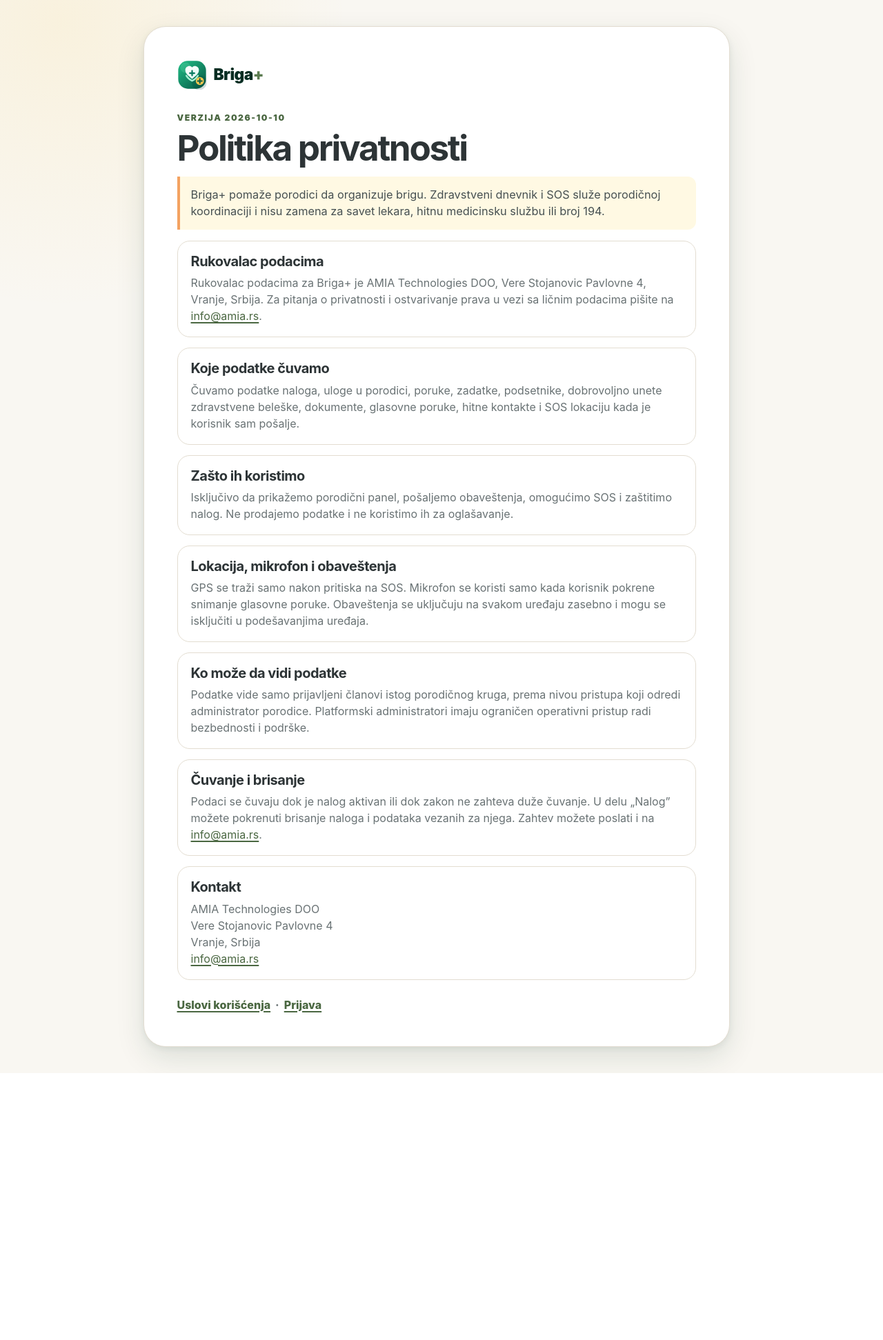
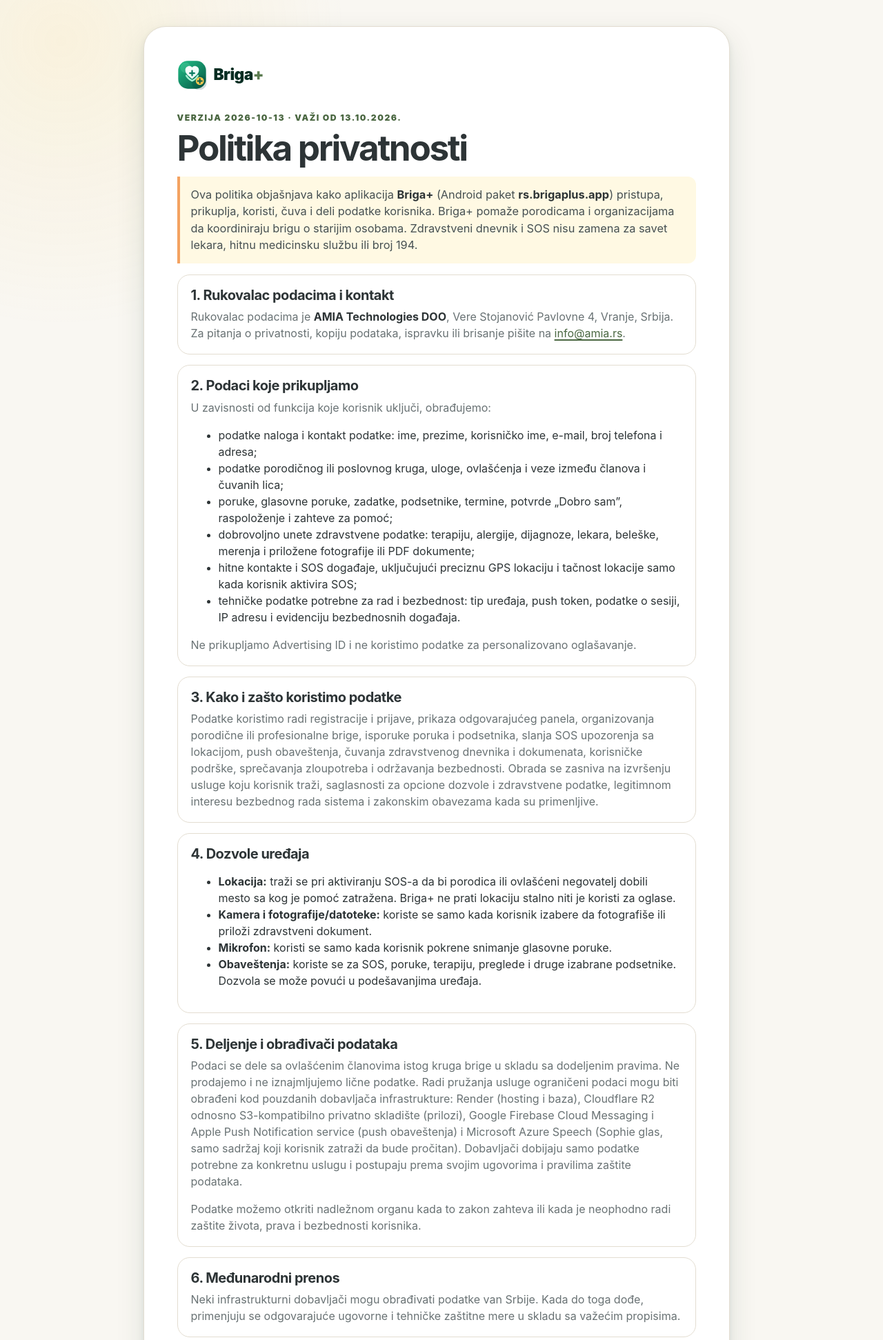
Before and after one commit to angro-scraper/briga-plus, a Django app: page /politika-privatnosti/ in a window 1280 px wide. Shown: the top 1943 px of the page at 69% size. Before the commit the page ends 1556 px from the top, so only its background shows below. Run offline with Django 5.2, Linux system fonts and the light colour scheme.

Commit message:
Expand Google Play privacy policy

```diff
--- a/templates/privacy_policy.html
+++ b/templates/privacy_policy.html
@@ -1,18 +1,24 @@
 <!doctype html>
 <html lang="sr-Latn">
 <head><meta charset="utf-8"><meta name="viewport" content="width=device-width,initial-scale=1"><meta name="theme-color" content="#0d553d">
+  <meta name="robots" content="index,follow"><meta name="description" content="Politika privatnosti aplikacije Briga+ (rs.brigaplus.app), operatera AMIA Technologies DOO.">
+  <link rel="canonical" href="https://briga-plus.onrender.com/politika-privatnosti/">
   <link rel="stylesheet" href="/static/briga-v2.css?v=20261010a"><title>Politika privatnosti | Briga+</title></head>
 <body class="legal-page"><main class="legal-shell">
   <a class="brand legal-brand" href="/"><span class="brand-mark"><img src="/static/briga-mark.svg" alt=""></span><span class="brand-word">Briga<span class="brand-plus">+</span></span></a>
-  <p class="eyebrow">VERZIJA {{ policy_version }}</p><h1>Politika privatnosti</h1>
-  <p class="legal-lead">Briga+ pomaže porodici da organizuje brigu. Zdravstveni dnevnik i SOS služe porodičnoj koordinaciji i nisu zamena za savet lekara, hitnu medicinsku službu ili broj 194.</p>
-  <section><h2>Rukovalac podacima</h2><p>Rukovalac podacima za Briga+ je AMIA Technologies DOO, Vere Stojanovic Pavlovne 4, Vranje, Srbija. Za pitanja o privatnosti i ostvarivanje prava u vezi sa ličnim podacima pišite na <a href="mailto:info@amia.rs">info@amia.rs</a>.</p></section>
-  <section><h2>Koje podatke čuvamo</h2><p>Čuvamo podatke naloga, uloge u porodici, poruke, zadatke, podsetnike, dobrovoljno unete zdravstvene beleške, dokumente, glasovne poruke, hitne kontakte i SOS lokaciju kada je korisnik sam pošalje.</p></section>
-  <section><h2>Zašto ih koristimo</h2><p>Isključivo da prikažemo porodični panel, pošaljemo obaveštenja, omogućimo SOS i zaštitimo nalog. Ne prodajemo podatke i ne koristimo ih za oglašavanje.</p></section>
-  <section><h2>Lokacija, mikrofon i obaveštenja</h2><p>GPS se traži samo nakon pritiska na SOS. Mikrofon se koristi samo kada korisnik pokrene snimanje glasovne poruke. Obaveštenja se uključuju na svakom uređaju zasebno i mogu se isključiti u podešavanjima uređaja.</p></section>
-  <section><h2>Ko može da vidi podatke</h2><p>Podatke vide samo prijavljeni članovi istog porodičnog kruga, prema nivou pristupa koji odredi administrator porodice. Platformski administratori imaju ograničen operativni pristup radi bezbednosti i podrške.</p></section>
-  <section><h2>Čuvanje i brisanje</h2><p>Podaci se čuvaju dok je nalog aktivan ili dok zakon ne zahteva duže čuvanje. U delu „Nalog” možete pokrenuti brisanje naloga i podataka vezanih za njega. Zahtev možete poslati i na <a href="mailto:info@amia.rs">info@amia.rs</a>.</p></section>
-  <section><h2>Kontakt</h2><p>AMIA Technologies DOO<br>Vere Stojanovic Pavlovne 4<br>Vranje, Srbija<br><a href="mailto:info@amia.rs">info@amia.rs</a></p></section>
+  <p class="eyebrow">VERZIJA {{ policy_version }} · VAŽI OD 13.10.2026.</p><h1>Politika privatnosti</h1>
+  <p class="legal-lead">Ova politika objašnjava kako aplikacija <strong>Briga+</strong> (Android paket <strong>rs.brigaplus.app</strong>) pristupa, prikuplja, koristi, čuva i deli podatke korisnika. Briga+ pomaže porodicama i organizacijama da koordiniraju brigu o starijim osobama. Zdravstveni dnevnik i SOS nisu zamena za savet lekara, hitnu medicinsku službu ili broj 194.</p>
+  <section><h2>1. Rukovalac podacima i kontakt</h2><p>Rukovalac podacima je <strong>AMIA Technologies DOO</strong>, Vere Stojanović Pavlovne 4, Vranje, Srbija. Za pitanja o privatnosti, kopiju podataka, ispravku ili brisanje pišite na <a href="mailto:info@amia.rs">info@amia.rs</a>.</p></section>
+  <section><h2>2. Podaci koje prikupljamo</h2><p>U zavisnosti od funkcija koje korisnik uključi, obrađujemo:</p><ul><li>podatke naloga i kontakt podatke: ime, prezime, korisničko ime, e-mail, broj telefona i adresa;</li><li>podatke porodičnog ili poslovnog kruga, uloge, ovlašćenja i veze između članova i čuvanih lica;</li><li>poruke, glasovne poruke, zadatke, podsetnike, termine, potvrde „Dobro sam”, raspoloženje i zahteve za pomoć;</li><li>dobrovoljno unete zdravstvene podatke: terapiju, alergije, dijagnoze, lekara, beleške, merenja i priložene fotografije ili PDF dokumente;</li><li>hitne kontakte i SOS događaje, uključujući preciznu GPS lokaciju i tačnost lokacije samo kada korisnik aktivira SOS;</li><li>tehničke podatke potrebne za rad i bezbednost: tip uređaja, push token, podatke o sesiji, IP adresu i evidenciju bezbednosnih događaja.</li></ul><p>Ne prikupljamo Advertising ID i ne koristimo podatke za personalizovano oglašavanje.</p></section>
+  <section><h2>3. Kako i zašto koristimo podatke</h2><p>Podatke koristimo radi registracije i prijave, prikaza odgovarajućeg panela, organizovanja porodične ili profesionalne brige, isporuke poruka i podsetnika, slanja SOS upozorenja sa lokacijom, push obaveštenja, čuvanja zdravstvenog dnevnika i dokumenata, korisničke podrške, sprečavanja zloupotreba i održavanja bezbednosti. Obrada se zasniva na izvršenju usluge koju korisnik traži, saglasnosti za opcione dozvole i zdravstvene podatke, legitimnom interesu bezbednog rada sistema i zakonskim obavezama kada su primenljive.</p></section>
+  <section><h2>4. Dozvole uređaja</h2><ul><li><strong>Lokacija:</strong> traži se pri aktiviranju SOS-a da bi porodica ili ovlašćeni negovatelj dobili mesto sa kog je pomoć zatražena. Briga+ ne prati lokaciju stalno niti je koristi za oglase.</li><li><strong>Kamera i fotografije/datoteke:</strong> koriste se samo kada korisnik izabere da fotografiše ili priloži zdravstveni dokument.</li><li><strong>Mikrofon:</strong> koristi se samo kada korisnik pokrene snimanje glasovne poruke.</li><li><strong>Obaveštenja:</strong> koriste se za SOS, poruke, terapiju, preglede i druge izabrane podsetnike. Dozvola se može povući u podešavanjima uređaja.</li></ul></section>
+  <section><h2>5. Deljenje i obrađivači podataka</h2><p>Podaci se dele sa ovlašćenim članovima istog kruga brige u skladu sa dodeljenim pravima. Ne prodajemo i ne iznajmljujemo lične podatke. Radi pružanja usluge ograničeni podaci mogu biti obrađeni kod pouzdanih dobavljača infrastrukture: Render (hosting i baza), Cloudflare R2 odnosno S3-kompatibilno privatno skladište (prilozi), Google Firebase Cloud Messaging i Apple Push Notification service (push obaveštenja) i Microsoft Azure Speech (Sophie glas, samo sadržaj koji korisnik zatraži da bude pročitan). Dobavljači dobijaju samo podatke potrebne za konkretnu uslugu i postupaju prema svojim ugovorima i pravilima zaštite podataka.</p><p>Podatke možemo otkriti nadležnom organu kada to zakon zahteva ili kada je neophodno radi zaštite života, prava i bezbednosti korisnika.</p></section>
+  <section><h2>6. Međunarodni prenos</h2><p>Neki infrastrukturni dobavljači mogu obrađivati podatke van Srbije. Kada do toga dođe, primenjuju se odgovarajuće ugovorne i tehničke zaštitne mere u skladu sa važećim propisima.</p></section>
+  <section><h2>7. Čuvanje i bezbednost</h2><p>Podatke naloga čuvamo dok je nalog aktivan. Poruke, evidencije, dokumenti i SOS događaji čuvaju se dok ih ovlašćeni korisnik ne izbriše, dok ne bude izbrisan nalog ili dok važeći zakon ne zahteva duže čuvanje. Rezervne kopije mogu ostati ograničeno vreme do redovnog prepisivanja. Koristimo HTTPS prenos, kontrolu pristupa po ulogama, privatne linkove sa kratkim rokom za priloge, evidenciju važnih radnji i ograničen administrativni pristup. Nijedan sistem nije apsolutno bezbedan, ali redovno primenjujemo razumne organizacione i tehničke mere zaštite.</p></section>
+  <section><h2>8. Prava korisnika i brisanje naloga</h2><p>Korisnik može da zatraži pristup, kopiju, ispravku, ograničenje obrade, prenos ili brisanje svojih podataka i može da povuče saglasnost za opcione funkcije. U aplikaciji otvorite <strong>Nalog</strong> i izaberite brisanje naloga, ili pošaljite zahtev na <a href="mailto:info@amia.rs?subject=Briga%2B%20-%20zahtev%20za%20brisanje%20naloga">info@amia.rs</a>. Radi zaštite naloga možemo tražiti razumnu potvrdu identiteta. Na zahtev odgovaramo u zakonskom roku.</p></section>
+  <section><h2>9. Maloletnici</h2><p>Briga+ je namenjena punoletnim korisnicima. Ne nudimo uslugu direktno deci i ne prikupljamo svesno podatke dece bez odgovarajućeg pravnog osnova i ovlašćenja roditelja ili staratelja.</p></section>
+  <section><h2>10. Izmene politike</h2><p>Kada se ova politika bitno promeni, objavićemo novu verziju na ovoj javnoj adresi i, kada je potrebno, prikazati obaveštenje u aplikaciji. Datum važenja i broj verzije nalaze se na vrhu stranice.</p></section>
+  <section><h2>11. Kontakt</h2><p><strong>AMIA Technologies DOO</strong><br>Vere Stojanović Pavlovne 4<br>Vranje, Srbija<br><a href="mailto:info@amia.rs">info@amia.rs</a></p></section>
   <p class="legal-links"><a href="/uslovi-koriscenja/">Uslovi korišćenja</a>{% if user.is_authenticated %} · <a href="/nalog/">Moj nalog</a>{% else %} · <a href="/prijava/">Prijava</a>{% endif %}</p>
 </main><script src="/static/briga-v2.js?v=20261010a"></script>
 </body></html>
--- a/users/models.py
+++ b/users/models.py
@@ -5,7 +5,7 @@ from django.db import models
 class PrivacyConsent(models.Model):
     """Dokaz da je korisnik prihvatio aktuelnu politiku privatnosti."""
 
-    POLICY_VERSION = '2026-10-10'
+    POLICY_VERSION = '2026-10-13'
     user = models.OneToOneField(settings.AUTH_USER_MODEL, on_delete=models.CASCADE, related_name='privacy_consent')
     policy_version = models.CharField(max_length=32, default=POLICY_VERSION)
     accepted_at = models.DateTimeField(auto_now_add=True)
```
Also changed, not shown: users/migrations/0005_alter_privacyconsent_policy_version.py (added).
